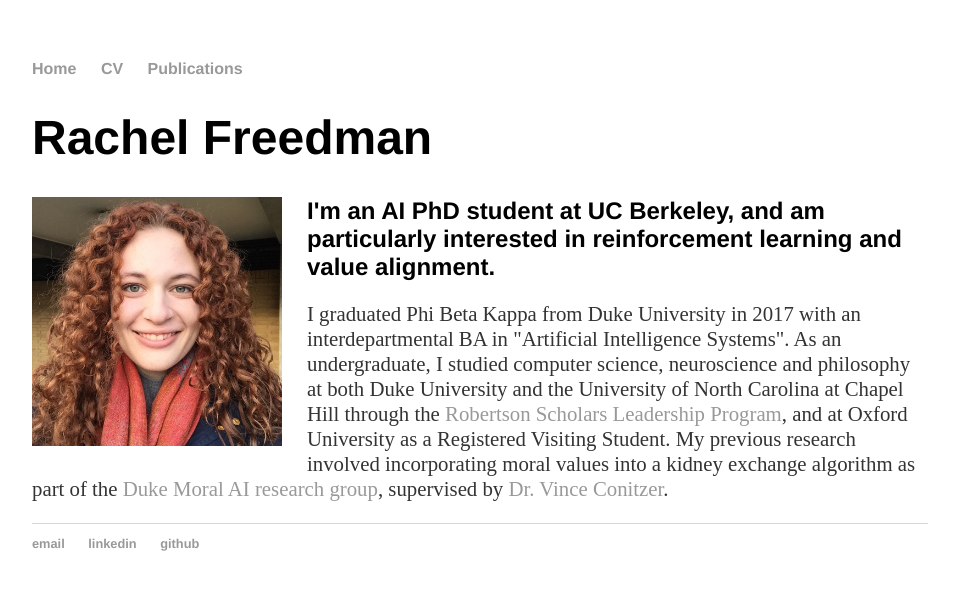
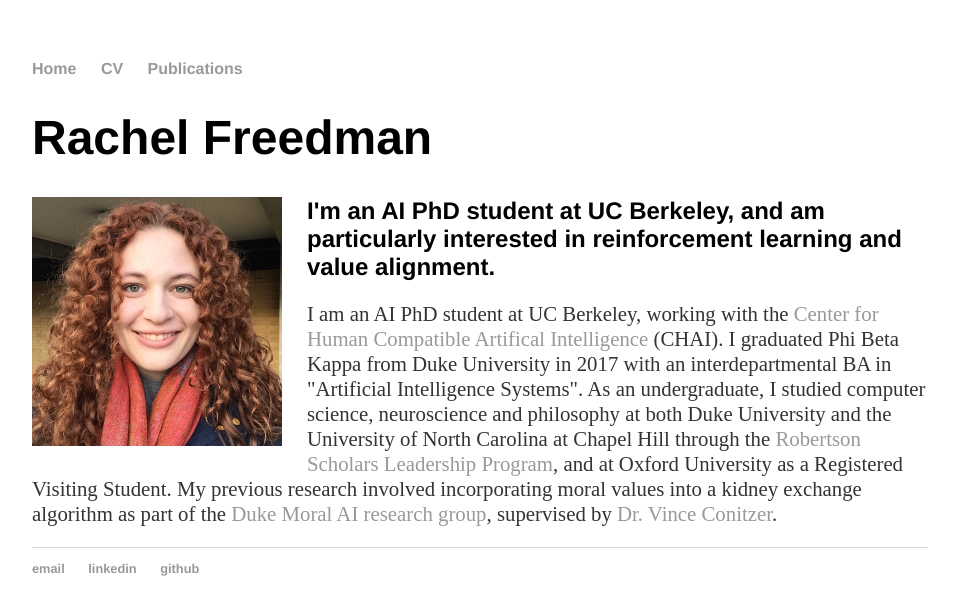
Before and after one commit to RachelFreedman/rachelfreedman.github.io, a Jekyll site: the page built from index.html, in a window 1280 px wide. Shown: the top 615 px of the page, without its empty margins (160-1117 px from the left). Built offline with Jekyll 4.4.1, drawn with Linux system fonts in a browser that asks for light colours.

Commit message:
add CHAI to blurb

```diff
--- a/index.html
+++ b/index.html
@@ -6,5 +6,5 @@ title: Rachel Freedman
 	<h1>Rachel Freedman</h1>
 
 	<h2><img class="profile-pic" src="/assets/images/recent_headshot.jpg" alt="image of Rachel Freedman">I'm an AI PhD student at UC Berkeley, and am particularly interested in reinforcement learning and value alignment.</a></h2>
-	<p>I graduated Phi Beta Kappa from Duke University in 2017 with an interdepartmental BA in "Artificial Intelligence Systems". As an undergraduate, I studied computer science, neuroscience and philosophy at both Duke University and the University of North Carolina at Chapel Hill through the <a href="https://robertsonscholars.org/">Robertson Scholars Leadership Program</a>, and at Oxford University as a Registered Visiting Student. My previous research involved incorporating moral values into a kidney exchange algorithm as part of the <a href="http://moralai.cs.duke.edu/index.html">Duke Moral AI research group</a>, supervised by <a href="https://users.cs.duke.edu/~conitzer/#bio">Dr. Vince Conitzer</a>.</p>
+	<p>I am an AI PhD student at UC Berkeley, working with the <a href="https://humancompatible.ai/">Center for Human Compatible Artifical Intelligence</a> (CHAI). I graduated Phi Beta Kappa from Duke University in 2017 with an interdepartmental BA in "Artificial Intelligence Systems". As an undergraduate, I studied computer science, neuroscience and philosophy at both Duke University and the University of North Carolina at Chapel Hill through the <a href="https://robertsonscholars.org/">Robertson Scholars Leadership Program</a>, and at Oxford University as a Registered Visiting Student. My previous research involved incorporating moral values into a kidney exchange algorithm as part of the <a href="http://moralai.cs.duke.edu/index.html">Duke Moral AI research group</a>, supervised by <a href="https://users.cs.duke.edu/~conitzer/#bio">Dr. Vince Conitzer</a>.</p>
 </div><!-- /.blurb -->
```
